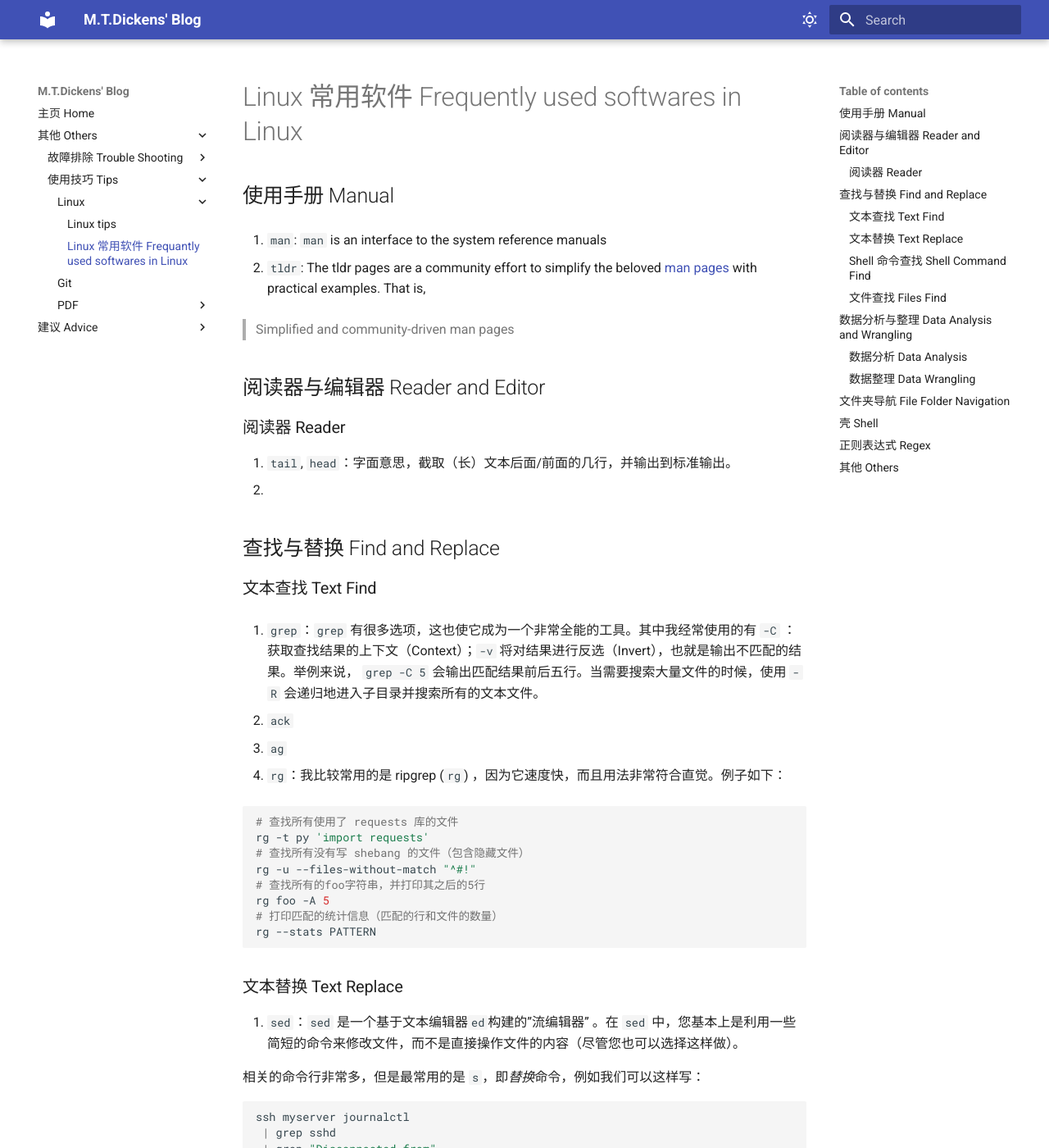
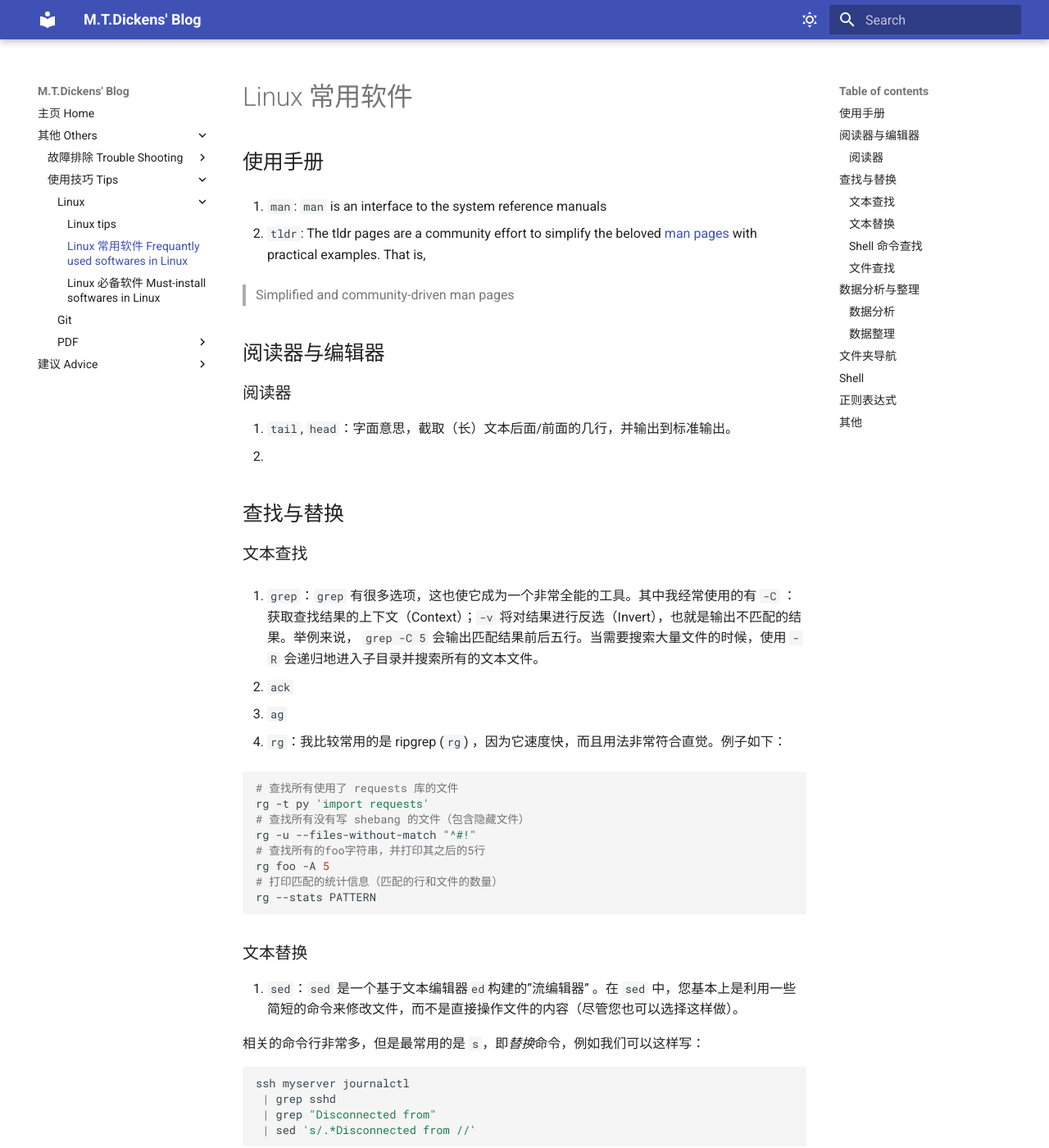
Before and after one commit to MTDickens/blog, an MkDocs documentation site: the page built from docs/Tips/frequently_used_softwares_in_Linux.md, in a window 1280 px wide and 1400 px high. Shown: the whole window at 82% size. Built offline with MkDocs 1.6.1 and Material for MkDocs 9.7.7, drawn with Linux system fonts in a browser that asks for light colours; emoji names are drawn with the system emoji font; old or Windows-style settings are respelled for this version of MkDocs; some of the changed text lies outside the part shown.

Commit message:
add file, fix diretory errors

````diff
--- a/docs/Tips/frequently_used_softwares_in_Linux.md
+++ b/docs/Tips/frequently_used_softwares_in_Linux.md
@@ -1,6 +1,6 @@
-# Linux 常用软件 Frequently used softwares in Linux
+# Linux 常用软件
 
-## 使用手册 Manual
+## 使用手册
 
 1. `man`: `man` is an interface to the system reference manuals
 
@@ -8,16 +8,16 @@
 
    > Simplified and community-driven man pages
 
-## 阅读器与编辑器 Reader and Editor
+## 阅读器与编辑器
 
-### 阅读器 Reader
+### 阅读器
 
 1. `tail`, `head`：字面意思，截取（长）文本后面/前面的几行，并输出到标准输出。
 2.
 
-## 查找与替换 Find and Replace
+## 查找与替换
 
-### 文本查找 Text Find
+### 文本查找
 
 1. `grep`：`grep` 有很多选项，这也使它成为一个非常全能的工具。其中我经常使用的有 `-C` ：获取查找结果的上下文（Context）；`-v` 将对结果进行反选（Invert），也就是输出不匹配的结果。举例来说， `grep -C 5` 会输出匹配结果前后五行。当需要搜索大量文件的时候，使用 `-R` 会递归地进入子目录并搜索所有的文本文件。
 
@@ -38,7 +38,7 @@
    rg --stats PATTERN
    ```
 
-### 文本替换 Text Replace
+### 文本替换
 
 1. `sed`：`sed` 是一个基于文本编辑器`ed`构建的”流编辑器” 。在 `sed` 中，您基本上是利用一些简短的命令来修改文件，而不是直接操作文件的内容（尽管您也可以选择这样做）。
 
@@ -66,13 +66,13 @@
       - `uniq -c` 把连续出现的行折叠为一行并使用出现次数作为前缀。
       - 该匹配要求文本的第一部分需要等于1（这部分刚好是`uniq -c`得到的计数值），然后其第二部分必须满足给定的一个正则表达式。代码块中的内容则表示打印用户名。
 
-### Shell 命令查找 Shell Command Find
+### Shell 命令查找
 
 1. `history`：`history`  命令允许您以程序员的方式来访问shell中输入的历史命令。这个命令会在标准输出中打印shell中的里面命令。如果我们要搜索历史记录，则可以利用管道将输出结果传递给 `grep` 进行模式搜索。 `history | grep find` 会打印包含find子串的命令。
 2. `Ctrl+R`：对于大多数的shell来说，您可以使用 `Ctrl+R` 对命令历史记录进行回溯搜索。敲 `Ctrl+R` 后您可以输入子串来进行匹配，查找历史命令行。
 3. `fzf`：`Ctrl+R` 可以配合 [fzf](https://github.com/junegunn/fzf/wiki/Configuring-shell-key-bindings#ctrl-r) 使用。`fzf` 是一个通用对模糊查找工具，它可以和很多命令一起使用。这里我们可以对历史命令进行模糊查找并将结果以赏心悦目的格式输出。
 
-### 文件查找 Files Find
+### 文件查找
 
 1. `find`：所有的类UNIX系统都包含一个名为 [`find`](https://man7.org/linux/man-pages/man1/find.1.html) 的工具，它是 shell 上用于查找文件的绝佳工具。`find`命令会递归地搜索符合条件的文件。
 
@@ -88,9 +88,9 @@
 
 
 
-##  数据分析与整理 Data Analysis and Wrangling
+##  数据分析与整理
 
-### 数据分析 Data Analysis
+### 数据分析
 
 1. `bc`: `bc` is an arbitrary precision calculator language.
    - For example, to calculate 4 times 5 then subtract 17: `echo '4 * 5 - 17' | bc`
@@ -101,7 +101,7 @@
    - 比如，`R --slave -e 'x <- scan(file="stdin", quiet=TRUE); summary(x)'`
 4. `gnuplot`：如果您希望绘制一些简单的图表， `gnuplot` 可以帮助到您：`gnuplot -p -e 'set boxwidth 0.5; plot "-" using 1:xtic(2) with boxes'`
 
-### 数据整理 Data Wrangling
+### 数据整理
 
 1. `xargs`：有时候您要利用数据整理技术从一长串列表里找出你所需要安装或移除的东西。我们之前讨论的相关技术配合 `xargs` 即可实现：
 
@@ -118,12 +118,12 @@
     | ssh mymachine 'gzip -d | tee copy.jpg | env DISPLAY=:0 feh -'
    ```
 
-## 文件夹导航 File Folder Navigation
+## 文件夹导航
 
 1. `fasd`：Fasd 基于 [*frecency* ](https://developer.mozilla.org/en-US/docs/Mozilla/Tech/Places/Frecency_algorithm)对文件和文件排序，也就是说它会同时针对频率（*frequency*）和时效（*recency*）进行排序。默认情况下，`fasd`使用命令 `z` 帮助我们快速切换到最常访问的目录。例如， 如果您经常访问`/home/user/files/cool_project` 目录，那么可以直接使用 `z cool` 跳转到该目录。
 2. `autojump`：以上操作命令，对于 autojump，则使用`j cool`代替即可。
 
-## 壳 Shell
+## Shell
 
 1. `zsh`: ***Zsh\*** is a shell designed for interactive use, although it is also a powerful scripting language. Many of the useful features of *bash*, *ksh*, and *tcsh* were incorporated into zsh; many original features were added.
 
@@ -133,8 +133,8 @@
 
    Oh My Zsh 是一个令人愉快的、开源的、社区驱动的框架，用于管理您的 Zsh 配置。它捆绑了成千上万的有用功能，帮助程序，插件，主题，和让你兴奋大叫的一些东西……
 
-## 正则表达式 Regex
+## 正则表达式
 
-## 其他 Others
+## 其他
 
 1. `sort`, `uniq`：**排序**，**将*连续出现*的行折叠为一行**（一般作用于已排序的数据）
--- a/mkdocs.yml
+++ b/mkdocs.yml
@@ -12,7 +12,8 @@
     - 使用技巧 Tips:
       - Linux:
         - Linux tips: 'Tips/Linux tips.md'
-        - Linux 常用软件 Frequantly used softwares in Linux: 'Tips\frequently_used_softwares_in_Linux.md'
+        - Linux 常用软件 Frequantly used softwares in Linux: 'Tips/frequently_used_softwares_in_Linux.md'
+        - Linux 必备软件 Must-install softwares in Linux: 'Tips/must-install_softwares_in_Linux.md'
       - Git: 'Tips/Git tips.md'
       - PDF:
         - 给 PDF 文件添加目录 Add contents to a PDF file: 'Tips/PDF/Add_contents_to_a_PDF_file.md'
````
Also changed, not shown: docs/Tips/must-install_softwares_in_Linux.md (added, +30 -0 lines), docs/Tips/Linux tips.md (line endings or trailing spaces).
